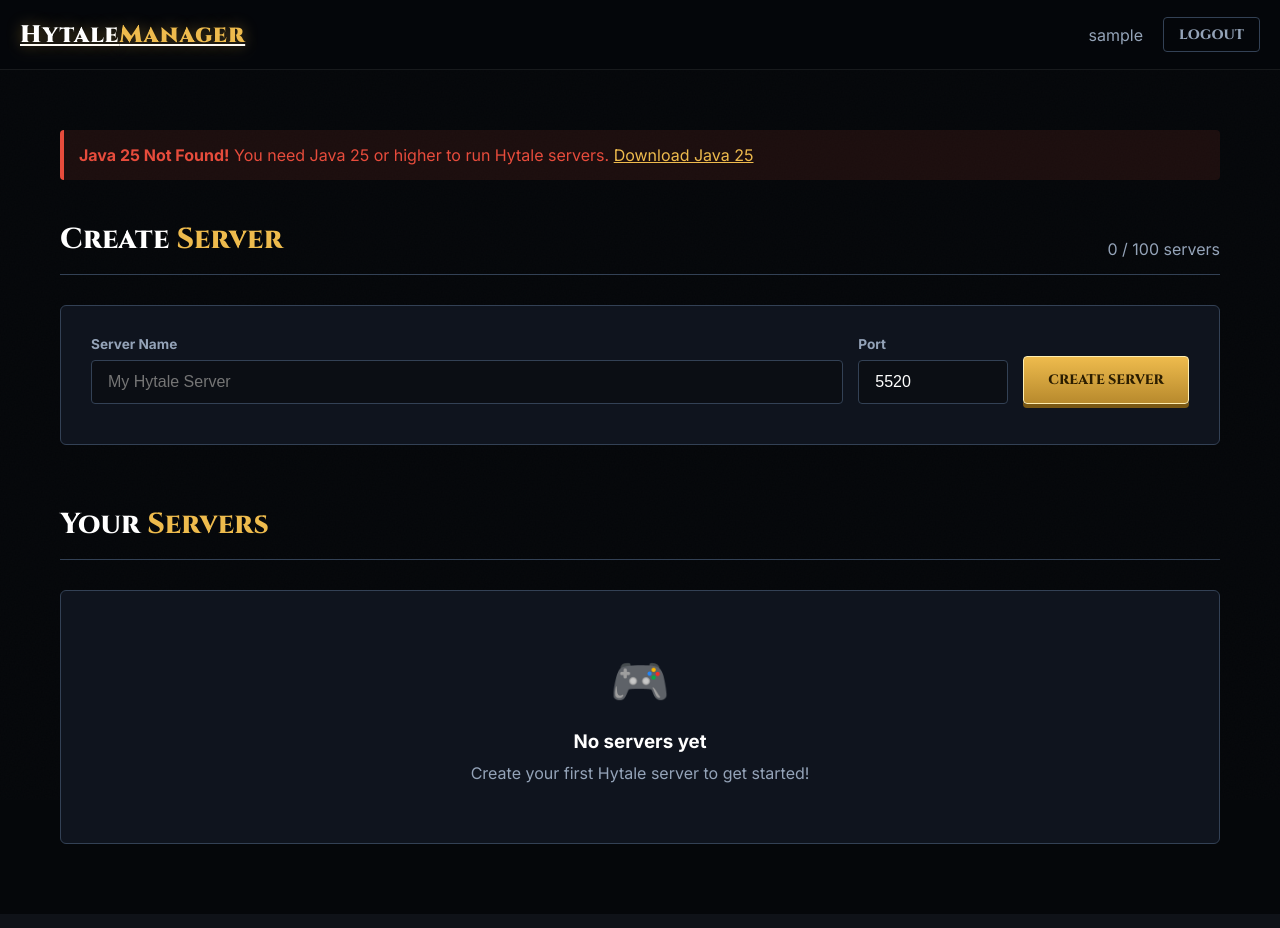
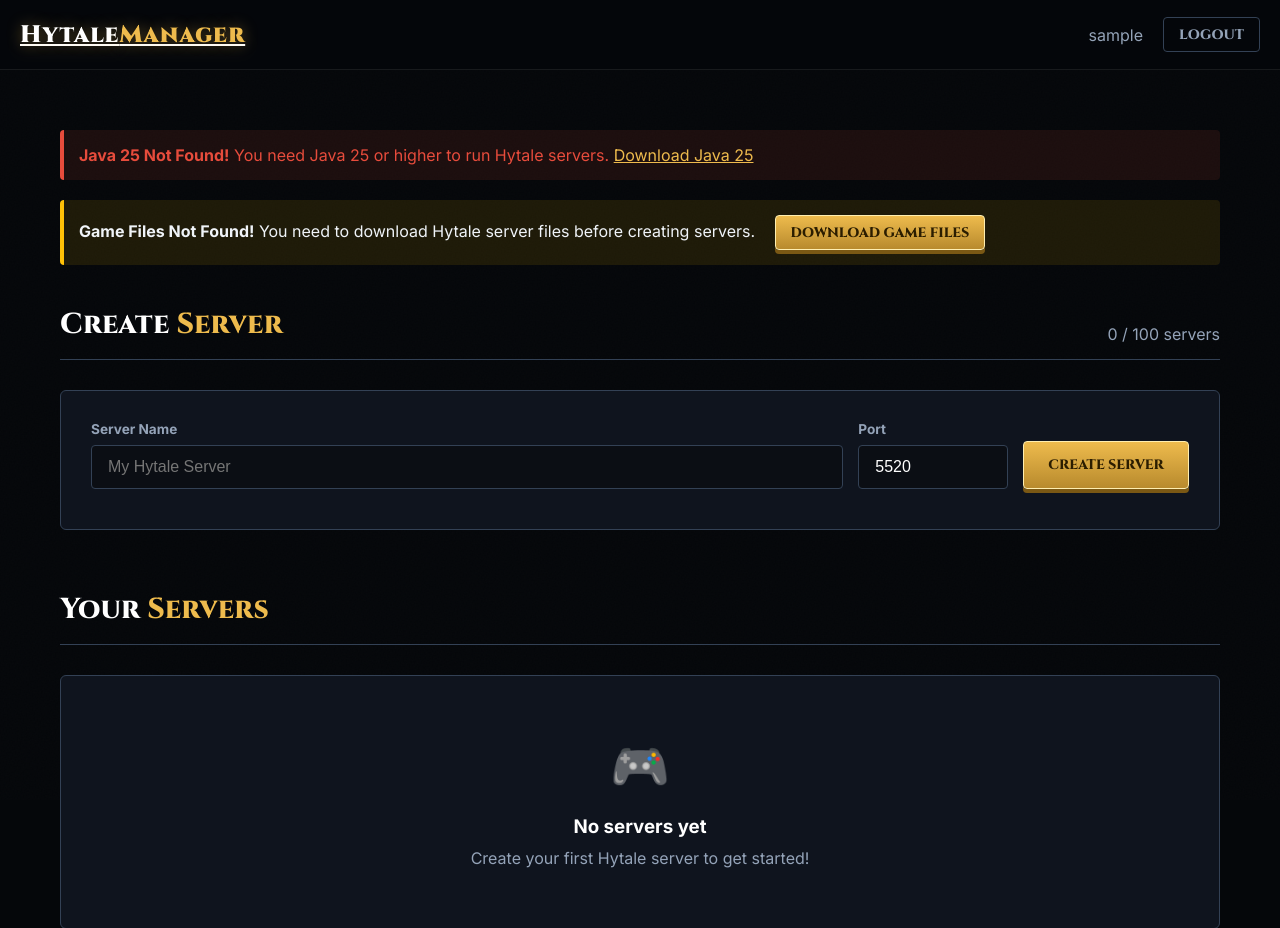
Before and after one commit to 006mi4/gotale, a Flask app: page /dashboard in a window 1280 px wide. Shown: the top 928 px of the page. Run offline with Flask 3, Linux system fonts and the light colour scheme; the visitor is signed in with stand-in values (Sample User, id 1); data that the repository does not hold is empty; parts of the project's set-up code (start-up, migrations or seed data) failed here and were passed over; some libraries are stand-ins or nearby versions.

Commit message:
hytaledownloader fehler fix

```diff
--- a/routes/dashboard.py
+++ b/routes/dashboard.py
@@ -26,11 +26,36 @@ def index():
     java_info = java_checker.check_java()
     java_info['download_url'] = java_checker.get_java_download_url()
 
+    # Check if game files exist (in any server or in downloads folder)
+    import os
+    from pathlib import Path
+    base_path = Path(__file__).parent.parent.parent
+
+    game_files_exist = False
+
+    # Check in downloads/game-files/Server
+    download_jar = os.path.join(base_path, 'downloads', 'game-files', 'Server', 'HytaleServer.jar')
+    if os.path.exists(download_jar):
+        game_files_exist = True
+
+    # Check in any server directory
+    if not game_files_exist:
+        servers_dir = os.path.join(base_path, 'servers')
+        if os.path.exists(servers_dir):
+            for server_dir in os.listdir(servers_dir):
+                server_path = os.path.join(servers_dir, server_dir)
+                if os.path.isdir(server_path):
+                    jar_path = os.path.join(server_path, 'HytaleServer.jar')
+                    if os.path.exists(jar_path):
+                        game_files_exist = True
+                        break
+
     return render_template('dashboard.html',
                          servers=servers,
                          server_count=server_count,
                          max_servers=max_servers,
                          java_info=java_info,
+                         game_files_exist=game_files_exist,
                          user=current_user)
 
 @bp.route('/api/server/create', methods=['POST'])
@@ -95,11 +120,16 @@ def create_server():
             Server.delete(server_id)
             return jsonify({'success': False, 'error': 'Failed to copy game files'}), 500
 
+        # If needs_download, try to copy from downloads/game-files first
+        if needs_download:
+            if server_manager.copy_downloaded_files_to_server(server_id):
+                needs_download = False
+
         return jsonify({
             'success': True,
             'server_id': server_id,
             'needs_download': needs_download,
-            'message': 'Server created successfully' if not needs_download else 'Server created. Game files need to be downloaded.'
+            'message': 'Server created successfully!' if not needs_download else 'Server created. Please download game files first.'
         })
 
     except Exception as e:
@@ -165,3 +195,53 @@ def check_port(port):
     except Exception as e:
         print(f"Error checking port: {e}")
         return jsonify({'available': False, 'error': 'An unexpected error occurred'}), 500
+
+@bp.route('/api/download-game-files', methods=['POST'])
+@login_required
+def download_game_files_route():
+    """API endpoint to download Hytale game files"""
+
+    try:
+        import threading
+        from app import socketio
+
+        # Start download in background thread
+        def download_thread():
+            success = server_manager.download_game_files(socketio=socketio)
+            if success:
+                socketio.emit('download_complete', {'success': True})
+            else:
+                socketio.emit('download_complete', {'success': False})
+
+        thread = threading.Thread(target=download_thread, daemon=True)
+        thread.start()
+
+        return jsonify({'success': True, 'message': 'Download started'})
+
+    except Exception as e:
+        print(f"Error starting download: {e}")
+        return jsonify({'success': False, 'error': 'Failed to start download'}), 500
+
+@bp.route('/api/server/<int:server_id>/copy-game-files', methods=['POST'])
+@login_required
+def copy_game_files_route(server_id):
+    """API endpoint to copy downloaded game files to a server"""
+
+    try:
+        # Get server
+        server = Server.get_by_id(server_id)
+
+        if not server:
+            return jsonify({'success': False, 'error': 'Server not found'}), 404
+
+        # Copy files
+        success = server_manager.copy_downloaded_files_to_server(server_id)
+
+        if not success:
+            return jsonify({'success': False, 'error': 'Failed to copy game files'}), 500
+
+        return jsonify({'success': True, 'message': 'Game files copied successfully'})
+
+    except Exception as e:
+        print(f"Error copying game files: {e}")
+        return jsonify({'success': False, 'error': 'An unexpected error occurred'}), 500
--- a/static/js/dashboard.js
+++ b/static/js/dashboard.js
@@ -189,3 +189,105 @@ socket.on('connect', () => {
 socket.on('disconnect', () => {
     console.log('Disconnected from server');
 });
+
+// Download Game Files
+const downloadBtn = document.getElementById('downloadGameFilesBtn');
+if (downloadBtn) {
+    downloadBtn.addEventListener('click', async () => {
+        const modal = document.getElementById('downloadModal');
+        const progressDiv = document.getElementById('downloadProgress');
+        const authSection = document.getElementById('downloadAuthSection');
+
+        // Show modal
+        modal.style.display = 'flex';
+
+        // Reset content
+        progressDiv.innerHTML = '<div>Starting download...</div>';
+        authSection.style.display = 'none';
+
+        try {
+            const response = await fetch('/api/download-game-files', {
+                method: 'POST'
+            });
+
+            const data = await response.json();
+
+            if (!data.success) {
+                addDownloadMessage(data.error || 'Failed to start download', 'error');
+            }
+        } catch (error) {
+            console.error('Error starting download:', error);
+            addDownloadMessage('An error occurred while starting the download', 'error');
+        }
+    });
+}
+
+// Close download modal
+const closeModalBtn = document.getElementById('closeDownloadModal');
+if (closeModalBtn) {
+    closeModalBtn.addEventListener('click', () => {
+        const modal = document.getElementById('downloadModal');
+        modal.style.display = 'none';
+    });
+}
+
+// WebSocket events for download
+socket.on('download_progress', (data) => {
+    addDownloadMessage(data.message);
+});
+
+socket.on('download_auth_required', (data) => {
+    const authSection = document.getElementById('downloadAuthSection');
+    const authUrl = document.getElementById('downloadAuthUrl');
+    const authCode = document.getElementById('downloadAuthCode');
+
+    authUrl.href = data.url;
+    authUrl.textContent = data.url;
+    authCode.textContent = data.code || 'N/A';
+
+    authSection.style.display = 'block';
+
+    addDownloadMessage('⚠️ Authentication required! Please follow the instructions above.', 'warning');
+});
+
+socket.on('download_success', (data) => {
+    addDownloadMessage('✓ ' + data.message, 'success');
+});
+
+socket.on('download_error', (data) => {
+    addDownloadMessage('✗ Error: ' + data.error, 'error');
+});
+
+socket.on('download_complete', (data) => {
+    if (data.success) {
+        addDownloadMessage('✓ Download completed successfully!', 'success');
+        addDownloadMessage('Reloading page in 3 seconds...', 'info');
+
+        setTimeout(() => {
+            location.reload();
+        }, 3000);
+    } else {
+        addDownloadMessage('✗ Download failed. Please try again.', 'error');
+    }
+});
+
+function addDownloadMessage(message, type = 'info') {
+    const progressDiv = document.getElementById('downloadProgress');
+    const messageDiv = document.createElement('div');
+
+    messageDiv.textContent = message;
+    messageDiv.style.marginTop = '5px';
+
+    if (type === 'error') {
+        messageDiv.style.color = 'var(--error)';
+    } else if (type === 'success') {
+        messageDiv.style.color = 'var(--success)';
+    } else if (type === 'warning') {
+        messageDiv.style.color = '#ffc107';
+    }
+
+    progressDiv.appendChild(messageDiv);
+
+    // Auto-scroll to bottom
+    progressDiv.scrollTop = progressDiv.scrollHeight;
+}
--- a/templates/dashboard.html
+++ b/templates/dashboard.html
@@ -26,6 +26,13 @@
         <div class="alert alert-error" style="margin: 20px 0;">
             <strong>Java 25 Not Found!</strong> You need Java 25 or higher to run Hytale servers.
             <a href="{{ java_info.download_url }}" target="_blank" style="color: var(--gold-main); text-decoration: underline;">Download Java 25</a>
+        </div>
+        {% endif %}
+
+        {% if not game_files_exist %}
+        <div class="alert alert-warning" style="margin: 20px 0; background: rgba(255, 193, 7, 0.1); border-color: #ffc107;">
+            <strong>Game Files Not Found!</strong> You need to download Hytale server files before creating servers.
+            <button id="downloadGameFilesBtn" class="btn btn-gold" style="margin-left: 15px; height: 35px; padding: 0 15px;">Download Game Files</button>
         </div>
         {% endif %}
 
@@ -92,6 +99,37 @@
         {% endif %}
     </div>
 
+    <!-- Download Modal -->
+    <div id="downloadModal" class="auth-modal" style="display: none;">
+        <div class="auth-modal-content">
+            <h2 style="color: white; margin-top: 0;">Downloading Hytale Server Files</h2>
+
+            <div id="downloadProgress" style="margin: 20px 0; padding: 15px; background: rgba(0,0,0,0.3); border-radius: 8px; font-family: 'Courier New', monospace; font-size: 0.9rem; max-height: 300px; overflow-y: auto;">
+                <div>Starting download...</div>
+            </div>
+
+            <!-- Auth section (hidden by default) -->
+            <div id="downloadAuthSection" style="display: none; margin: 20px 0; padding: 20px; background: rgba(255, 215, 0, 0.1); border: 1px solid var(--gold-main); border-radius: 8px;">
+                <h3 style="color: var(--gold-main); margin-top: 0;">Authentication Required</h3>
+                <p style="color: var(--text-muted); margin-bottom: 15px;">Please authenticate with your Hytale account to download server files.</p>
+
+                <div style="margin-bottom: 15px;">
+                    <strong style="color: white;">Visit:</strong>
+                    <a id="downloadAuthUrl" href="#" target="_blank" style="color: var(--gold-main); word-break: break-all; display: block; margin-top: 5px;"></a>
+                </div>
+
+                <div>
+                    <strong style="color: white;">Enter Code:</strong>
+                    <div id="downloadAuthCode" style="font-size: 1.5rem; color: var(--gold-main); font-family: 'Courier New', monospace; margin-top: 5px; letter-spacing: 2px;"></div>
+                </div>
+            </div>
+
+            <div style="margin-top: 20px; text-align: center;">
+                <button id="closeDownloadModal" class="btn btn-ghost" style="padding: 10px 30px;">Close</button>
+            </div>
+        </div>
+    </div>
+
     <script src="{{ url_for('static', filename='js/dashboard.js') }}"></script>
 </body>
 </html>
```
Also changed, not shown: utils/server_manager.py (+183 -0 lines).
